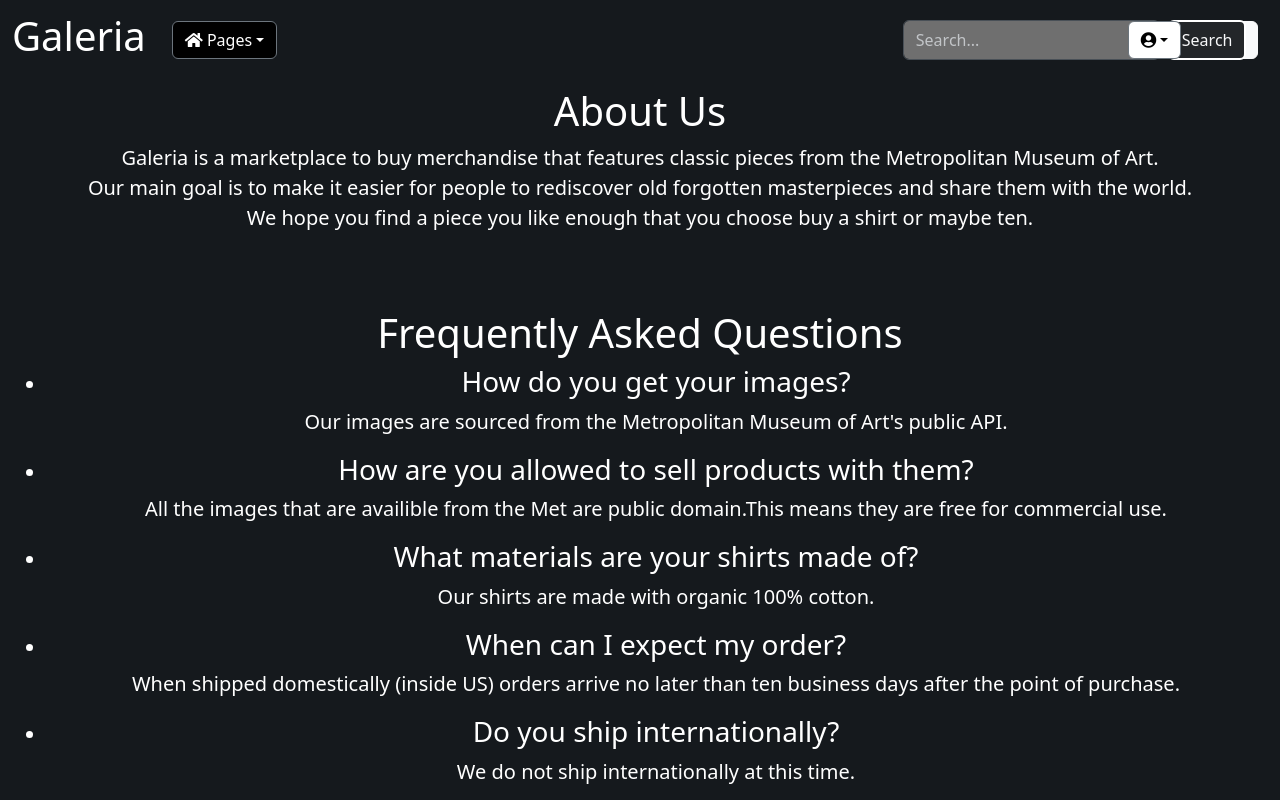
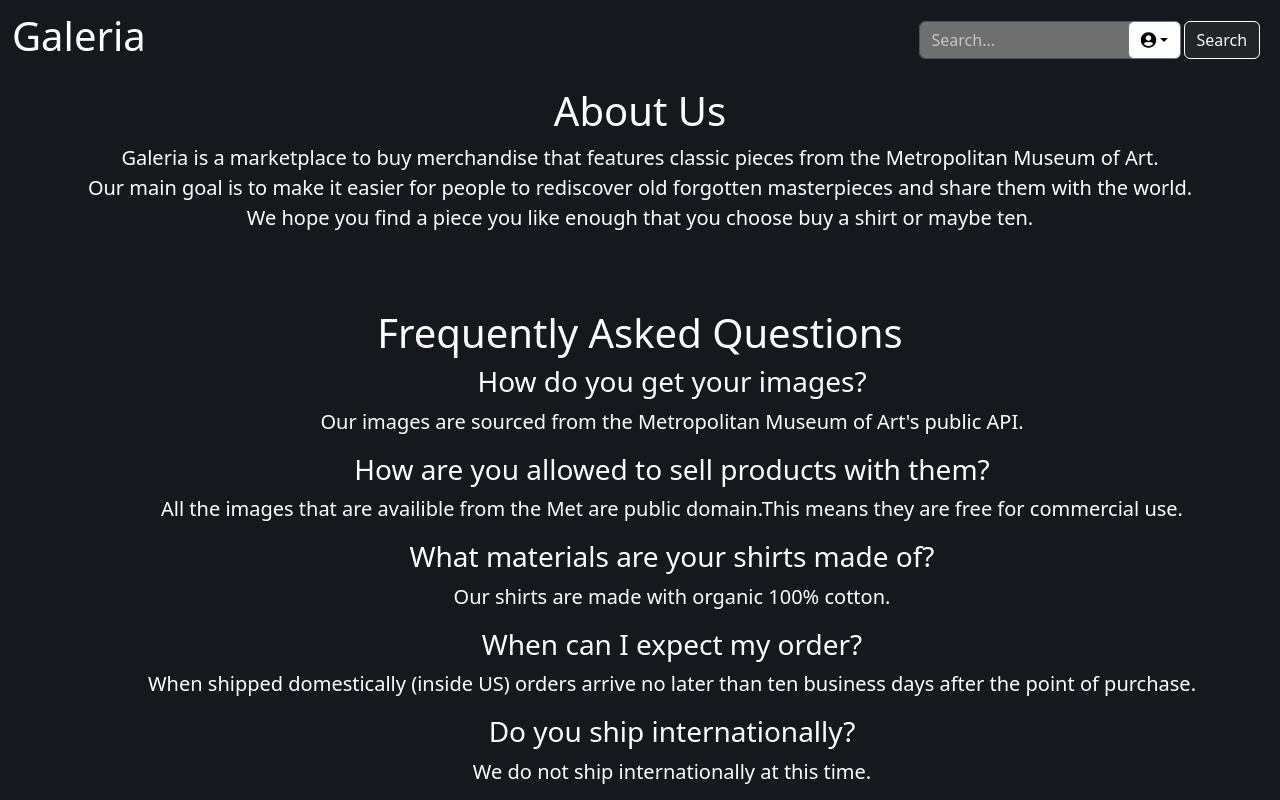
Before and after one commit to BrendenLatham/galeria_production, a React (Create React App) app: page /Info in a window 1280 px wide. Shown: the top 800 px of the page. Built offline with nearby package versions, Linux system fonts and the light colour scheme.

Commit message:
Add files via upload

```diff
--- a/src/Info.jsx
+++ b/src/Info.jsx
@@ -42,10 +42,10 @@
       <h1>Frequently Asked Questions</h1>
       <ul>
         {faqData.map((item, index) => (
-          <li key={index}>
+          <ul key={index}>
             <h3>{item.question}</h3>
             <p>{item.answer}</p>
-          </li>
+          </ul>
         ))}
       </ul>
       <br></br>
@@ -75,7 +75,7 @@
   padding: '15px',
   textAlign: 'center',
   fontSize: '20px',
-  height: '100vh',
+  height: '150vh',
 
 };
 
--- a/src/app/cart/cart-test.jsx
+++ b/src/app/cart/cart-test.jsx
@@ -56,7 +56,7 @@
     const order = {
       items: cartItems,
       total: calculateTotal(),
-      username: user.username,
+      username: user ? user.username : "Guest",
       // Add any other information you need for the order
     };
 
--- a/src/component/navbar/NavBar1.jsx
+++ b/src/component/navbar/NavBar1.jsx
@@ -75,23 +75,6 @@
             <span className="navbar-toggler-icon"></span>
           </button>
           <div className="collapse navbar-collapse" id="navbarSupportedContent">
-            <ul className="navbar-nav me-auto mb-2 mb-lg-0">
-              <li className="nav-item dropdown" ref={pagesDropdownRef}>
-                <button
-                  className="btn btn-secondary dropdown-toggle pages-dropdown"
-                  type="button"
-                  onClick={() => setShowPagesDropdown(!showPagesDropdown)}
-                >
-                  <i className="fa fa-home" aria-hidden="true"></i>
-                  &nbsp;Pages
-                </button>
-                <ul className={`dropdown-menu ${showPagesDropdown ? "show" : ""}`}>
-                  <li><button className="dropdown-item" onClick={() => handleNavigate('/')}>Home</button></li>
-                  <li><button className="dropdown-item" onClick={() => handleNavigate('/artist')}>Artist</button></li>
-                  <li><button className="dropdown-item" onClick={() => handleNavigate('/art')}>Art</button></li>
-                </ul>
-              </li>
-            </ul>
             <div className="mx-auto search-box">
               <form className="d-flex" role="search" onSubmit={handleSearch}>
                 <input
@@ -115,9 +98,9 @@
                   <i className="fa fa-user-circle" aria-hidden="true"></i>
                 </button>
                 <ul className={`dropdown-menu dropdown-style ${showMoreDropdown ? "show" : ""}`} aria-labelledby="navbarDropdownMoreLink">
-                  <li><button className="dropdown-item" onClick={() => user ? handleNavigate(`/AccountPage/${user.username}`) : handleNavigate('/LoginPage')}>{user ? "Account" : "Log In"}</button></li>
+                  <li><button className="dropdown-item" onClick={() => user ? handleNavigate('/AccountPage') : handleNavigate('/LoginPage')}>{user ? "Account" : "Log In"}</button></li>
                   <li><button className="dropdown-item" onClick={() => handleNavigate('/saved')}>Saved for later</button></li>
-                  <li><button className="dropdown-item" onClick={() => handleNavigate('/Info')}>Info</button></li>
+                  <li><button className="dropdown-item" onClick={() => handleNavigate('/info')}>Info</button></li>
                 </ul>
               </li>
               <li className="nav-item">
--- a/src/style/index.css
+++ b/src/style/index.css
@@ -27,11 +27,18 @@
   color: black;
 }
 
-.pages-dropdown{
-  margin-left: 10px;
-  color: rgb(255, 255, 255);
-  background-color: black;
+.info-button{
+  background-color: #232629;
+  border: 1px solid #15191d;
+  border-radius: 5px;
+  border-color: white;
+  width: 75px;
 }
+
+.info-button:hover{
+  background-color: #6f6f6f;
+  border: 2px solid #6f6f6f;
+ }
 
 .shopping-cart {
   color: black;
@@ -341,11 +348,11 @@
   margin-top: 5px;
   margin-bottom: 5px;
 }
-​
+
 .yourcartimage{
   display: flex;
 }
-​
+
 .product-image{
   transform: translate(-100%, -20%);
   background-position: center;
@@ -397,7 +404,7 @@
 
  .searchshowmore{
   background-color: #232629;
-  border: 2px solid #15191d;
+  border: 1px solid #15191d;
   border-color: white;
  }
 
@@ -417,7 +424,7 @@
  }
 
  .search-box{
-  left: 34.1%;
+  left: 49.9%;
   position: relative;
   margin-top: 0px;
   margin-left: 10px;
```
Also changed, not shown: 7 other files (tests, documents, lock files or other folders).
